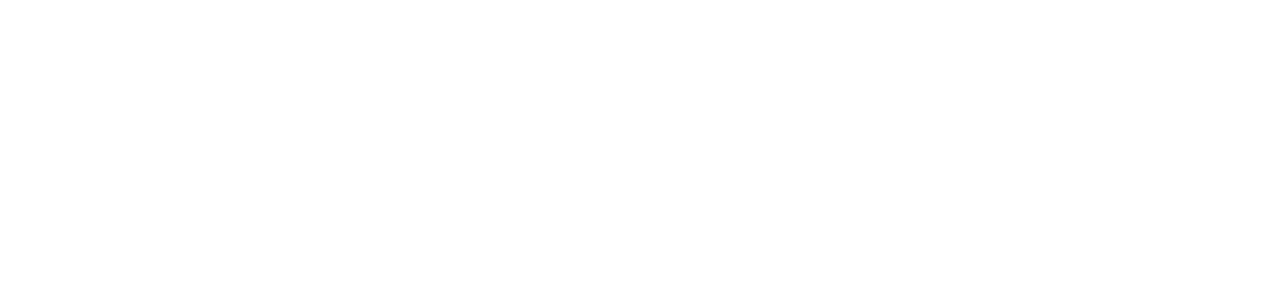
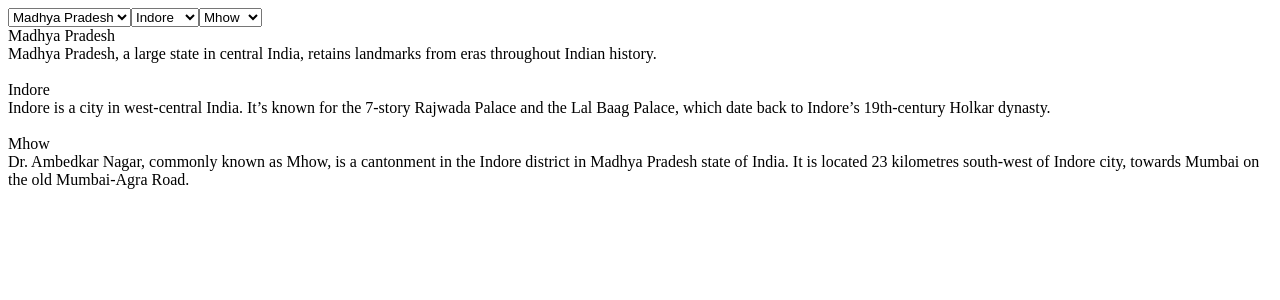
Before and after one commit to himanshusahu99/React-Assignments---Placement-preparation---Dropdown, a React app: page / in a window 1280 px wide. Shown: the top 300 px of the page. Built offline with nearby package versions, Linux system fonts and the light colour scheme.

Commit message:
Update App.js

```diff
--- a/src/components/App.js
+++ b/src/components/App.js
@@ -1,152 +1,304 @@
-import React, { useState,useReducer } from "react";
-import "./../styles/App.css";
+import React, { useState, useReducer } from "react";
+// import "./../styles/App.css";
+
+const states = [
+  {
+    name: "Madhya Pradesh",
+    description:
+      "Madhya Pradesh, a large state in central India, retains landmarks from eras throughout Indian history.",
+    city: [
+      {
+        name: "Indore",
+        description:
+          "Indore is a city in west-central India. It’s known for the 7-story Rajwada Palace and the Lal Baag Palace, which date back to Indore’s 19th-century Holkar dynasty.",
+        landmarks: [
+          {
+            name: "Mhow",
+            description:
+              "Dr. Ambedkar Nagar, commonly known as Mhow, is a cantonment in the Indore district in Madhya Pradesh state of India. It is located 23 kilometres south-west of Indore city, towards Mumbai on the old Mumbai-Agra Road."
+          },
+          {
+            name: "Dewas",
+            description:
+              "Dewas is a city in the Malwa region of the Indian state of Madhya Pradesh. The municipality was formerly the seat of two princely states during the British Raj, Dewas Junior state and Dewas Senior state, ruled by the Puar clan of Maratha."
+          }
+        ]
+      },
+      {
+        name: "Bhopal",
+        description:
+          "DBhopal is a city in the central Indian state of Madhya Pradesh. It's one of India’s greenest city. There are two main lakes, the Upper Lake and the Lower Lake.",
+        landmarks: [
+          {
+            name: "MANIT",
+            description:
+              "Maulana Azad National Institute of Technology Bhopal is a public technical university located in Bhopal, Madhya Pradesh, India. It is part of a group of publicly funded institutions in India known as National Institutes of Technology. "
+          },
+          {
+            name: "Berasia",
+            description:
+              "Berasia is a landmark and a nagar palika in Bhopal district in the state of Madhya Pradesh, India. "
+          }
+        ]
+      },
+      {
+        name: "Gwalior",
+        description:
+          "Gwalior is a city in the central Indian state of Madhya Pradesh. It's known for its palaces and temples, including the Sas Bahu Ka Mandir intricately carved Hindu temple. ",
+        landmarks: [
+          {
+            name: "Ajaypur",
+            description: "Little less known city Ajaypur."
+          }
+        ]
+      }
+    ]
+  },
+  {
+    name: "Jharkhand",
+    description:
+      "Jharkhand is a state in eastern India. It's known for its waterfalls, the elegant Jain temples of Parasnath Hill and the elephants and tigers of Betla National Park.",
+    city: [
+      {
+        name: "Dhanbad",
+        description:
+          "Dhanbad is the second-most populated city in the Indian state of Jharkhand. It ranks as the 33rd largest city in India and is the 42nd largest million-plus urban agglomeration in India. It is the 96th fastest growing urban area of the world by the City Mayors Foundation.",
+        landmarks: [
+          {
+            name: "IIT(ISM) Dhanbad",
+            description:
+              "Indian Institute of Technology (Indian School of Mines) Dhanbad is a public technical and research university located in Dhanbad, India. It is an Institute of National Importance. IIT has 18 academic departments covering Engineering,"
+          },
+          {
+            name: "Hirapur",
+            description:
+              "Hirapur is a census landmark in Balaghat district in the Indian state of Madhya Pradesh."
+          }
+        ]
+      },
+      {
+        name: "Wasseypur",
+        description:
+          "Wasseypur is a neighbourhood in the city of Dhanbad in Dhanbad Sadar subdivision of Dhanbad district in the state of Jharkhand in India. ",
+        landmarks: [
+          {
+            name: "Pandey muhalla",
+            description:
+              "Located behind the dhanbad junction is must visit place."
+          },
+          {
+            name: "MPI Hall",
+            description: "Space for everyone"
+          }
+        ]
+      },
+      {
+        name: "Hazaribagh",
+        description:
+          "Hazaribagh is a city and a municipal corporation in Hazaribagh district in the Indian state of Jharkhand. It is the divisional headquarters of North Chotanagpur division.",
+        landmarks: [
+          {
+            name: "Shaheed Nirmal Mahto Park",
+            description: "Famous for its giant dinosaur structure"
+          },
+          {
+            name: "Gandhi Maidan",
+            description: "Ideal for conduction major events"
+          }
+        ]
+      }
+    ]
+  },
+  {
+    name: "Assam",
+    description:
+      "Assam is a state in northeastern India known for its wildlife, archeological sites and tea plantations. ",
+    city: [
+      {
+        name: "Guwhati",
+        description:
+          "Guwahati is a sprawling city beside the Brahmaputra River in the northeast Indian state of Assam. It’s known for holy sites like the hilltop Kamakhya Temple,",
+        landmarks: [
+          {
+            name: "Ganesh Guri",
+            description: "Famous because of PVR city center."
+          },
+          {
+            name: "Kalyani Nagar",
+            description: "located near famous Lakshmi Nagar"
+          }
+        ]
+      },
+      {
+        name: "dimapur",
+        description:
+          "Dimapur is a city in Nagaland, India. It is the most populous city of Nagaland and also the most densely populated city in the state with an estimated population of about 250,000.",
+        landmarks: [
+          {
+            name: "City Tower",
+            description: "Giant Tower standing by the road since history."
+          },
+          {
+            name: "Sunday Market",
+            description: "Famous for its weekend Sale on all items."
+          }
+        ]
+      },
+      {
+        name: "Tezpur",
+        description:
+          "Tezpur is a landmark and urban agglomeration in Sonitpur district, Assam state, India. Tezpur is located on the banks of the river Brahmaputra, 175 kilometres northeast of Guwahati, and is the largest of the north bank landmarks with a population exceeding 100,000 as per Metropolitan Census 2011.",
+        landmarks: [
+          {
+            name: "Bamuni Hills",
+            description: "Best location for photoshoots"
+          },
+          {
+            name: "Bhujkhowa Bazar",
+            description: "Central Market for Tezpur"
+          }
+        ]
+      }
+    ]
+  },
+  {
+    name: "Bihar",
+    description:
+      "Bihar is a state in East India, bordering Nepal. It is divided by the River Ganges, which floods its fertile plains. Important Buddhist pilgrimage sites include the Bodhi Tree in Bodhgaya's Mahabodhi Temple, under which the Buddha allegedly meditated.",
+    city: [
+      {
+        name: "Patna",
+        description:
+          "Patna is an ancient city that sprawls along the south bank of the Ganges River in Bihar, northeast India.",
+        landmarks: [
+          {
+            name: "Sonpur",
+            description:
+              "Sonpur is a city and sub-division in the Indian state of Bihar, situated on the banks of the River Gandak and Ganges River in the Saran District."
+          },
+          {
+            name: "Maner",
+            description:
+              "Maner also spelled Maner or Maner Sharif, is a satellite landmark in Patna Metropolitan Region, in the Patna district in the Indian state of Bihar. Maner Sharif lies 24 km west of Patna the capital of Bihar on National Highway 30."
+          }
+        ]
+      },
+      {
+        name: "Gaya",
+        description:
+          "Gaya is a holy city beside the Falgu River, in the northeast Indian state of Bihar. It’s known for 18th-century Vishnupad Mandir, a riverside temple with an octagonal shrine. Close by, ancient Mangla Gauri Temple is set on a hilltop. ",
+        landmarks: [
+          {
+            name: "Bakraur",
+            description:
+              "Bakraur, sometimes called Bakrour, is a village located slightly east of Bodh Gaya in the state of Bihar, India. It lies directly across the Phalgu River from the landmark of Bodh Gaya, where Gautama Buddha is said to have attained enlightenment."
+          },
+          {
+            name: "Barachatti",
+            description:
+              "Barachatti is a block in the Gaya district of Bihar, India. Barachatti contains 141 villages and 13 gram panchayat. Sarwan bazar is the biggest and Nimi is the smallest village of Barachatti. The total population in Barachatti sub-district is 142,534 according to the census during 2011 by Indian Government."
+          }
+        ]
+      },
+      {
+        name: "Darbhanga",
+        description:
+          "Darbhanga is a city and Municipal Corporation in the Indian state of Bihar. It is the 6th largest city of Bihar, only after Patna, Gaya, Bhagalpur, Muzaffarpur and Purnea. It is the headquarters of Darbhanga district and Darbhanga division and was the seat of the Raj Darbhanga and capital of the Mithila region.",
+        landmarks: [
+          {
+            name: "Singhwara",
+            description: "Famous for its Groundnut Market"
+          },
+          {
+            name: "Jale",
+            description: "Famous for its roasted seads market."
+          }
+        ]
+      }
+    ]
+  }
+];
+
+function App() {
+  // Do not alter/remove main div
+
+  const [curretStateIndex, setCurretnStateIndex] = useState(0);
+  const [cityindex, setCityindex] = useState(0);
+  const [townIndex, setTownIndex] = useState(0);
+  return (
+    <div id="main">
+      <select
+      id="#state"
+        onChange={(e) => {
+          console.log(e.target.value);
+          setCurretnStateIndex(e.target.value);
+          setCityindex(0);
+          setTownIndex(0);
+        }}
+      >
+        {states.map((element, index) => {
+          return (
+            <>
+              <option key={element.name} value={index}>
+                {element.name}
+              </option>
+            </>
+          );
+        })}
+      </select>
+
+      <select
+      id="#city"
+        onChange={(e) => {
+          setCityindex(e.target.value);
+          setTownIndex(0);
+        }}
+      >
+        {states[curretStateIndex].city.map((element, index) => {
+          return (
+            <>
+              <option key={element.name} value={index}>
+                {element.name}
+              </option>
+            </>
+          );
+        })}
+
+      </select>
+
+      <select
+      id="#landmark"
+        onChange={(e) => {
+          setTownIndex(e.target.value);
+        }}
+      >
+        {states[curretStateIndex].city[cityindex].landmarks.map(
+          (element, index) => {
+            return (
+              <>
+                <option key={element.name} value={index}>
+                  {element.name}
+                </option>
+              </>
+            );
+          }
+        )}
+      </select>
 
 
-const states = [{
-	name : "Madhya Pradesh",
-	description:"Madhya Pradesh, a large state in central India, retains landmarks from eras throughout Indian history.",
-	city :[{
-		name : "Indore",
-		description:"Indore is a city in west-central India. It’s known for the 7-story Rajwada Palace and the Lal Baag Palace, which date back to Indore’s 19th-century Holkar dynasty.",
-		landmarks :[{
-			name : "Mhow",
-			description:"Dr. Ambedkar Nagar, commonly known as Mhow, is a cantonment in the Indore district in Madhya Pradesh state of India. It is located 23 kilometres south-west of Indore city, towards Mumbai on the old Mumbai-Agra Road.",
-		},{
-			name : "Dewas",
-			description:"Dewas is a city in the Malwa region of the Indian state of Madhya Pradesh. The municipality was formerly the seat of two princely states during the British Raj, Dewas Junior state and Dewas Senior state, ruled by the Puar clan of Maratha.",
-		}]
-	},{
-		name : "Bhopal",
-		description:"DBhopal is a city in the central Indian state of Madhya Pradesh. It's one of India’s greenest city. There are two main lakes, the Upper Lake and the Lower Lake.",
-		landmarks :[{
-			name : "MANIT",
-			description:"Maulana Azad National Institute of Technology Bhopal is a public technical university located in Bhopal, Madhya Pradesh, India. It is part of a group of publicly funded institutions in India known as National Institutes of Technology. ",
-		},{
-			name: "Berasia",
-			description:"Berasia is a landmark and a nagar palika in Bhopal district in the state of Madhya Pradesh, India. ",
-		}]
-	},{
-		name : "Gwalior",
-		description:"Gwalior is a city in the central Indian state of Madhya Pradesh. It's known for its palaces and temples, including the Sas Bahu Ka Mandir intricately carved Hindu temple. ",
-		landmarks :[{
-			name : "Ajaypur",
-			description:"Little less known city Ajaypur.",
-		}]
-	}]
-},{
-	name : "Jharkhand",
-	description:"Jharkhand is a state in eastern India. It's known for its waterfalls, the elegant Jain temples of Parasnath Hill and the elephants and tigers of Betla National Park.",
-	city :[{
-		name : "Dhanbad",
-		description:"Dhanbad is the second-most populated city in the Indian state of Jharkhand. It ranks as the 33rd largest city in India and is the 42nd largest million-plus urban agglomeration in India. It is the 96th fastest growing urban area of the world by the City Mayors Foundation.",
-		landmarks :[{
-			name : "IIT(ISM) Dhanbad",
-			description:"Indian Institute of Technology (Indian School of Mines) Dhanbad is a public technical and research university located in Dhanbad, India. It is an Institute of National Importance. IIT has 18 academic departments covering Engineering,",
-		},{
-			name : "Hirapur",
-			description:"Hirapur is a census landmark in Balaghat district in the Indian state of Madhya Pradesh.",
-		}]
-	},{
-		name : "Wasseypur",
-		description:"Wasseypur is a neighbourhood in the city of Dhanbad in Dhanbad Sadar subdivision of Dhanbad district in the state of Jharkhand in India. ",
-		landmarks :[{
-			name : "Pandey muhalla",
-			description:"Located behind the dhanbad junction is must visit place.",
-		},{
-			name : "MPI Hall",
-			description:"Space for everyone",
-		}]
-	},{
-		name : "Hazaribagh",
-		description:"Hazaribagh is a city and a municipal corporation in Hazaribagh district in the Indian state of Jharkhand. It is the divisional headquarters of North Chotanagpur division.",
-		landmarks :[{
-			name : "Shaheed Nirmal Mahto Park",
-			description:"Famous for its giant dinosaur structure",
-		},{
-			name : "Gandhi Maidan",
-			description:"Ideal for conduction major events",
-		}]
-	}]
-},{
-	name : "Assam",
-	description:"Assam is a state in northeastern India known for its wildlife, archeological sites and tea plantations. ",
-	city :[{
-		name : "Guwhati",
-		description:"Guwahati is a sprawling city beside the Brahmaputra River in the northeast Indian state of Assam. It’s known for holy sites like the hilltop Kamakhya Temple,",
-		landmarks :[{
-			name : "Ganesh Guri",
-			description:"Famous because of PVR city center.",
-		},{
-			name : "Kalyani Nagar",
-			description:"located near famous Lakshmi Nagar",
-		}]
-	},{
-		name : "dimapur",
-		description:"Dimapur is a city in Nagaland, India. It is the most populous city of Nagaland and also the most densely populated city in the state with an estimated population of about 250,000.",
-		landmarks :[{
-			name : "City Tower",
-			description:"Giant Tower standing by the road since history.",
-		},{
-			name : "Sunday Market",
-			description:"Famous for its weekend Sale on all items.",
-		}]
-	},{
-		name : "Tezpur",
-		description:"Tezpur is a landmark and urban agglomeration in Sonitpur district, Assam state, India. Tezpur is located on the banks of the river Brahmaputra, 175 kilometres northeast of Guwahati, and is the largest of the north bank landmarks with a population exceeding 100,000 as per Metropolitan Census 2011.",
-		landmarks :[{
-			name : "Bamuni Hills",
-			description:"Best location for photoshoots",
-		},{
-			name : "Bhujkhowa Bazar",
-			description:"Central Market for Tezpur",
-		}]
-	}]
-},{
-	name : "Bihar",
-	description:"Bihar is a state in East India, bordering Nepal. It is divided by the River Ganges, which floods its fertile plains. Important Buddhist pilgrimage sites include the Bodhi Tree in Bodhgaya's Mahabodhi Temple, under which the Buddha allegedly meditated.",
-	city :[{
-		name : "Patna",
-		description:"Patna is an ancient city that sprawls along the south bank of the Ganges River in Bihar, northeast India.",
-		landmarks :[{
-			name : "Sonpur",
-			description:"Sonpur is a city and sub-division in the Indian state of Bihar, situated on the banks of the River Gandak and Ganges River in the Saran District.",
-		},{
-			name : "Maner",
-			description:"Maner also spelled Maner or Maner Sharif, is a satellite landmark in Patna Metropolitan Region, in the Patna district in the Indian state of Bihar. Maner Sharif lies 24 km west of Patna the capital of Bihar on National Highway 30.",
-		}]
-	},{
-		name : "Gaya",
-		description:"Gaya is a holy city beside the Falgu River, in the northeast Indian state of Bihar. It’s known for 18th-century Vishnupad Mandir, a riverside temple with an octagonal shrine. Close by, ancient Mangla Gauri Temple is set on a hilltop. ",
-		landmarks :[{
-			name : "Bakraur",
-			description:"Bakraur, sometimes called Bakrour, is a village located slightly east of Bodh Gaya in the state of Bihar, India. It lies directly across the Phalgu River from the landmark of Bodh Gaya, where Gautama Buddha is said to have attained enlightenment.",
-		},{
-			name : "Barachatti",
-			description:"Barachatti is a block in the Gaya district of Bihar, India. Barachatti contains 141 villages and 13 gram panchayat. Sarwan bazar is the biggest and Nimi is the smallest village of Barachatti. The total population in Barachatti sub-district is 142,534 according to the census during 2011 by Indian Government.",
-		}]
-	},{
-		name : "Darbhanga",
-		description:"Darbhanga is a city and Municipal Corporation in the Indian state of Bihar. It is the 6th largest city of Bihar, only after Patna, Gaya, Bhagalpur, Muzaffarpur and Purnea. It is the headquarters of Darbhanga district and Darbhanga division and was the seat of the Raj Darbhanga and capital of the Mithila region.",
-		landmarks :[{
-			name : "Singhwara",
-			description:"Famous for its Groundnut Market",
-		},{
-			name : "Jale",
-			description:"Famous for its roasted seads market.",
-		}]
-	}]
-}];
+      <div id="#state-name"> {states[curretStateIndex].name}</div>
+      <div id="#state-description">{states[curretStateIndex].description}</div>
 
+      <br />
 
-function App()
-{
-	// Do not alter/remove main div
-	return (
-	<div id="main">
+      <div id="#city-name">{states[curretStateIndex].city[cityindex].name}</div>
+      <div id="#city-description">{states[curretStateIndex].city[cityindex].description}</div>
+      <br />
 
-	</div>
-	);
+      <div id="#landmark-name">{states[curretStateIndex].city[cityindex].landmarks[townIndex].name}</div>
+      <div id="#landmark-description">{states[curretStateIndex].city[cityindex].landmarks[townIndex].description}</div>
+    </div>
+  );
 }
 
-
 export default App;
```
